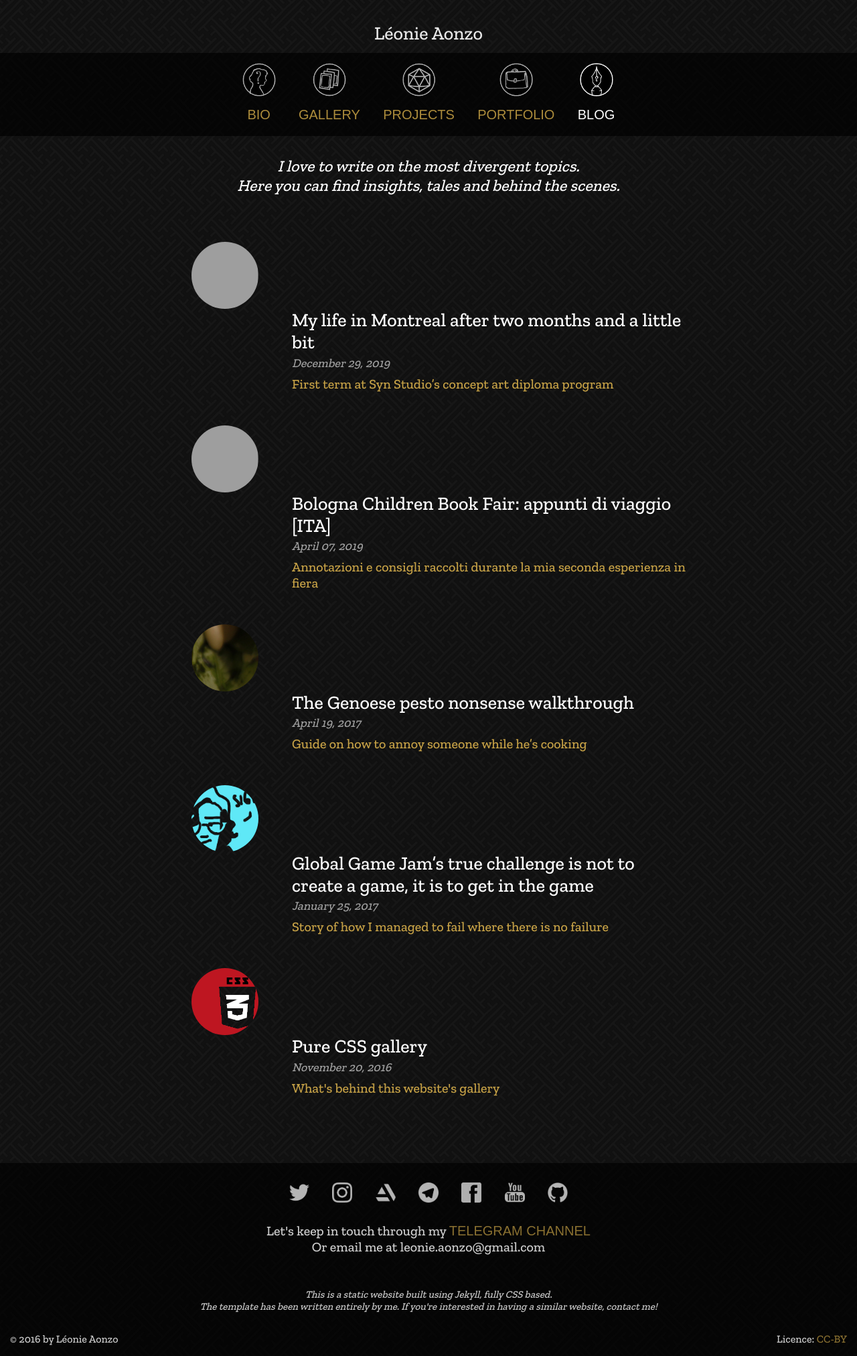
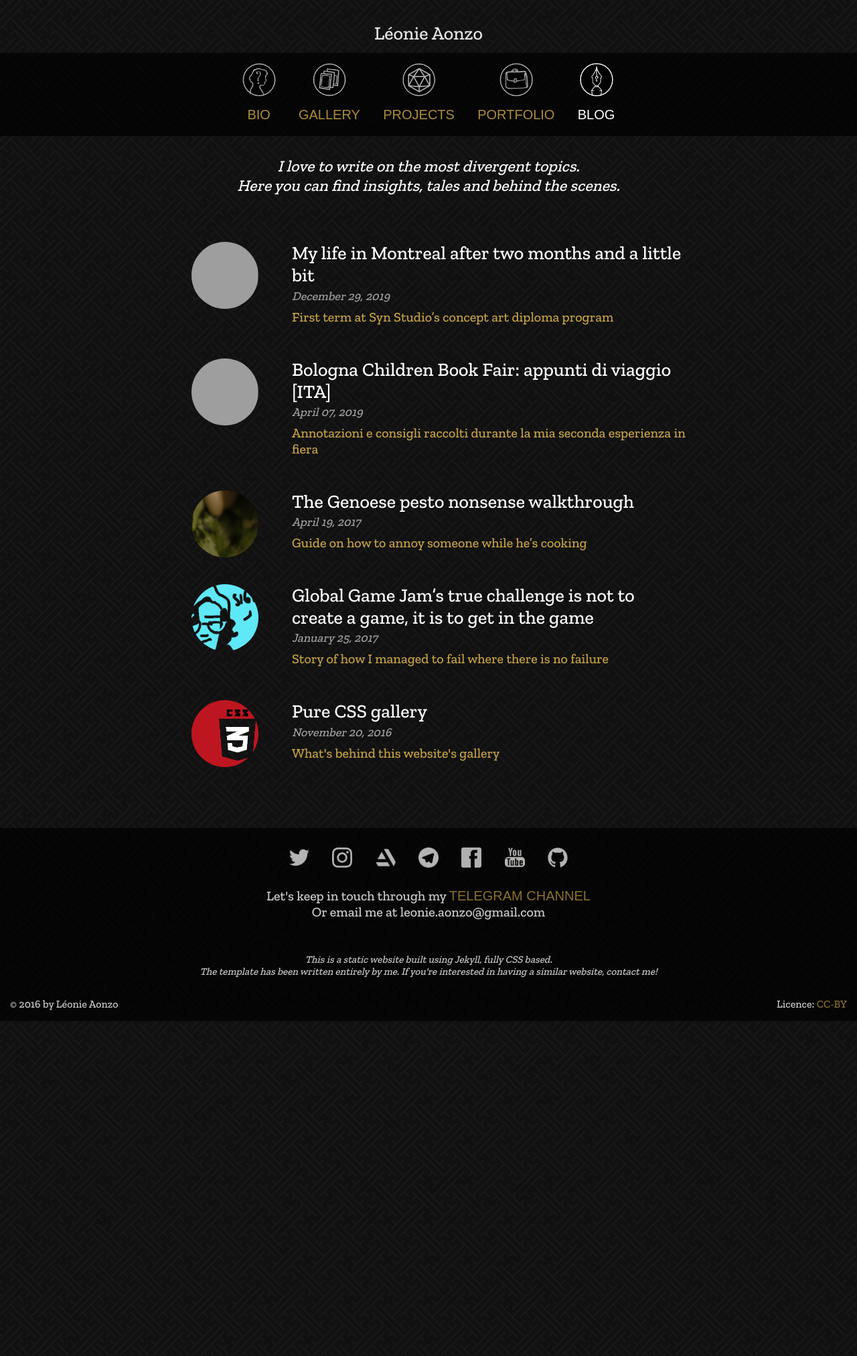
Before and after one commit to pirodaes/pirodaes.github.io, a Jekyll site: the page built from blog.html, in a window 1280 px wide. Shown: the whole page at 67% size. Built offline with Jekyll 4.4.1, drawn with Linux system fonts in a browser that asks for light colours; some web fonts are replaced; after the commit the page ends 1524 px from its top, so only the background shows below that; grey boxes are pictures that could not be loaded.

Commit message:
h2 clear both, added exception by class on post list titles

```diff
--- a/blog.html
+++ b/blog.html
@@ -9,7 +9,7 @@ description: "I love to write on the most divergent topics. <br/> Here you can f
     <a class="post-link" href="{{ site.baseurl }}{{post.url}}">
       <div class="post-thumb" style="background-image: url('{{ site.baseurl }}/img/posts/{{ post.post-header }}')"></div>
       <div class="post-intro">
-        <h2>
+        <h2 class="post-list-title">
           {{ post.title}}
         </h2>
         <p class="date">
--- a/css/main.css
+++ b/css/main.css
@@ -309,6 +309,10 @@ padding: 0;
 clear: both;
 }
 
+.post-list-title {
+  clear: none;
+}
+
 .list-info {
 font-size: 20px;
 margin-top: -10px;
--- a/projects.html
+++ b/projects.html
@@ -9,7 +9,7 @@ description: "Here follow the bigger projects: from series of illustrations, to
     <a class="post-link" href="{{ site.baseurl }}{{ post.url }}">
       <div class="post-thumb" style="background-image: url('{{ site.baseurl }}/img/posts/{{ post.post-header }}')"></div>
       <div class="post-intro">
-        <h2>
+        <h2 class="post-list-title">
           {{ post.title}}
         </h2>
         <p class="date">
```
